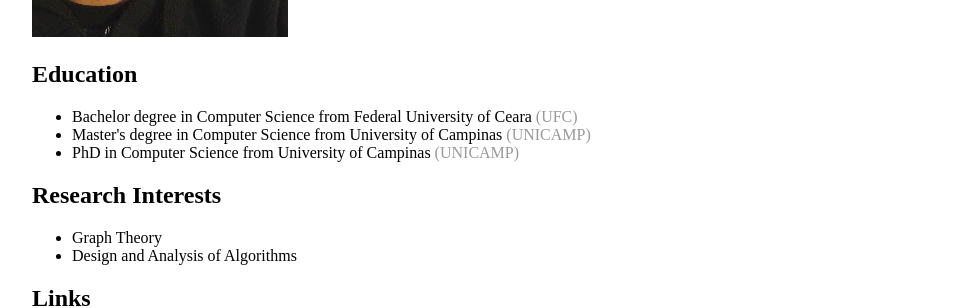
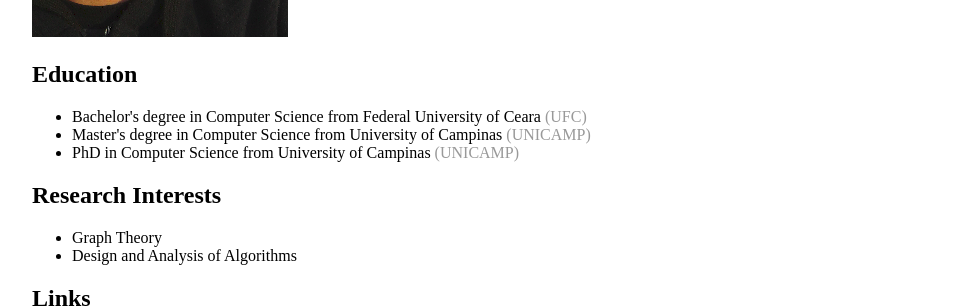
Before and after one commit to Atilio-Luiz/atilio-luiz.github.io, a Jekyll site: the page built from index.md, in a window 1280 px wide. Shown: the part 510-818 px from the top of the page, without its empty margins (160-1119 px from the left). Built offline with Jekyll 4.4.1, drawn with Linux system fonts in a browser that asks for light colours.

```diff
--- a/index.md
+++ b/index.md
@@ -8,7 +8,7 @@ title: A.G.Luiz
 	<!--<p>I'm best known as the horrible cop from <em>A Touch of Evil</em> Don't trust me. <a href="/about">Read more about my life...</a></p>-->
 	<h2>Education</h2>
         <ul>
-	<li>Bachelor degree in Computer Science from Federal University of Ceara <a href="http://www.ufc.br" title="UFC" target="_blank">(UFC)</a></li>
+	<li>Bachelor's degree in Computer Science from Federal University of Ceara <a href="http://www.ufc.br" title="UFC" target="_blank">(UFC)</a></li>
         <li>Master's degree in Computer Science from University of Campinas <a href="http://www.unicamp.br/" target="_blank">(UNICAMP)</a></li>
         <li>PhD in Computer Science from University of Campinas <a href="http://www.unicamp.br/" target="_blank">(UNICAMP)</a></li>
 	</ul>
```
